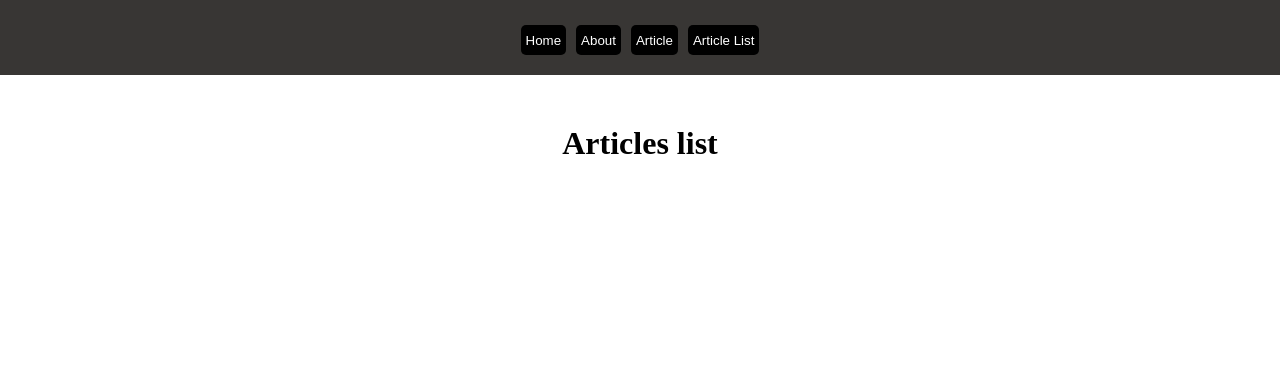
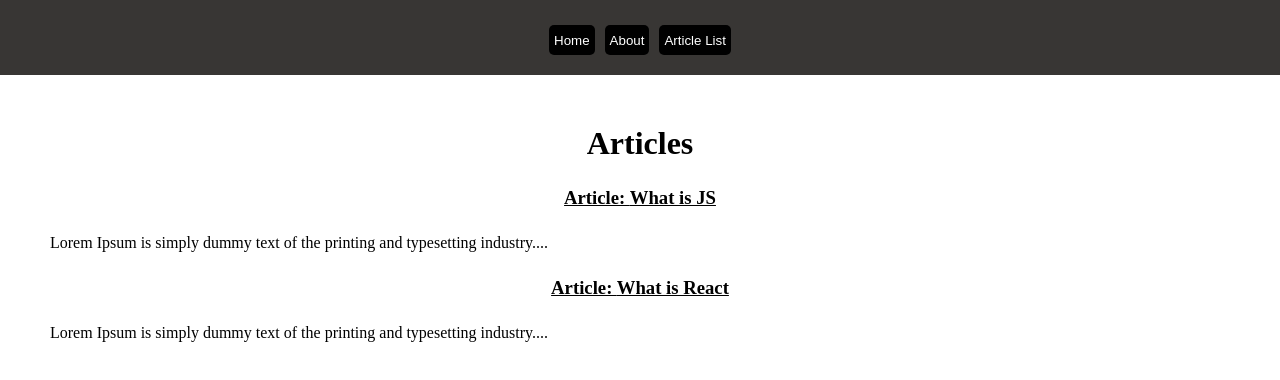
Before and after one commit to raselrzl/LinkdinCourse-ReactFull-Stack-Blog, a React (Create React App) app in the folder my-blog/: page /articles-list in a window 1280 px wide. Shown: the top 380 px of the page. Built offline with nearby package versions, Linux system fonts and the light colour scheme.

Commit message:
create default 404 page

```diff
--- a/my-blog/src/App.css
+++ b/my-blog/src/App.css
@@ -10,6 +10,7 @@
 nav{
   height:75px;
   background-color: rgb(56, 54, 52);
+  color: #000;
 
 }
 
@@ -17,9 +18,17 @@ nav ul li{
   list-style-type: none;
 
 }
+nav ul li a{
+  color: white;
+  list-style-type: none;
+  text-decoration: none;
+
+}
 a {
-  color: white;
   text-decoration: none;
+  color: #000;
+
+
 }
 
 button{
@@ -38,6 +47,7 @@ button{
 .contents{
   margin:25px;
   padding:25px;
+  margin-bottom: 50px;
 }
 h1{
   margin-bottom:25px
@@ -48,3 +58,14 @@ h1{
   background-color: bisque;
   transition: border-bottom .5s ease-in-out;
 }
+p{
+  text-align: justify;
+
+}
+.contents h3{
+  margin: 25px;
+}
+
+.article{
+  text-decoration: underline;
+}
--- a/my-blog/src/App.js
+++ b/my-blog/src/App.js
@@ -1,10 +1,11 @@
 import './App.css';
 import Home from './Pages/Home';
-import {BrowserRouter as Router, Routes, Route} from 'react-router-dom'
+import {BrowserRouter as Router, Routes, Route,} from 'react-router-dom'
 import About from './Pages/About';
 import Article from './Pages/Article';
 import ArticleList from './Pages/ArticleList';
 import Navbar from './Components/Navbar';
+import NotFound from './Pages/NotFound';
 
 function App() {
   return (<Router>
@@ -15,6 +16,7 @@ function App() {
       <Route path='/about' element={<About />}/>
       <Route path='/article/:name' element={<Article />}/>
       <Route path='/articles-list' element={<ArticleList />}/>
+      <Route path='*' element={<NotFound />}/>
     </Routes>
     </div>
     </Router>
--- /dev/null
+++ b/my-blog/src/Components/AllArticles.js
@@ -0,0 +1,15 @@
+import React from 'react';
+import {Link} from 'react-router-dom'
+
+export default function AllArticles({articles}) {
+  return <div>
+     {articles.map((article, key)=>(
+         <Link to={`/article/${article.name}`} key={key}>
+            <h3 className='article'>Article: {article.title}</h3>
+            <p >{article.content[0].substring(0,150)}...</p>
+         </Link>
+    ))}
+
+
+       </div>;
+}
--- a/my-blog/src/Components/Navbar.js
+++ b/my-blog/src/Components/Navbar.js
@@ -18,12 +18,7 @@ export default function Navbar() {
                     </li>
                    </button>
 
-                    <button>
-                    <li>
-                        <Link to="/article" activeClassName="navbar__link--active">Article</Link>
-                    </li>
-                    </button>
-                    <button>
+                   <button>
                     <li>
                         <Link to="/articles-list" activeClassName="navbar__link--active">Article List</Link>
                     </li>
--- a/my-blog/src/Pages/Article.js
+++ b/my-blog/src/Pages/Article.js
@@ -1,15 +1,22 @@
 import React from 'react';
 import { useParams } from "react-router-dom";
+import AllArticles from '../Components/AllArticles';
 import articleContent from './ArticleContent'
+import NotFound from './NotFound';
 
 export default function Article() {
   const { name } = useParams();
   const article=articleContent.find(article=>article.name===name);
+  if (!article) return <NotFound />
+  const otherArticles=articleContent.filter(article=>article.name!==name);
   return (<div className='contents'>
+
                 <h1>{article.title}</h1>
                 {article.content.map((pargraph, key)=>(
                   <p key={key}>{pargraph}</p>
                 ))}
+                <h1>Other Articles</h1>
+                <AllArticles articles={otherArticles}/>
 
         </div>
   );
--- a/my-blog/src/Pages/ArticleList.js
+++ b/my-blog/src/Pages/ArticleList.js
@@ -1,7 +1,11 @@
 import React from 'react';
+import AllArticles from '../Components/AllArticles';
+import articlecontent from './ArticleContent'
 
-export default function ArticleList() {
+
+export default function articlelist() {
   return <div className='contents'>
-                <h1>Articles list</h1>
+                <h1>Articles</h1>
+                <AllArticles articles={articlecontent}/>
         </div>;
 }
--- /dev/null
+++ b/my-blog/src/Pages/NotFound.js
@@ -0,0 +1,7 @@
+import React from 'react';
+
+export default function NotFound() {
+  return <div>
+            <h1> 404: page not found</h1>
+       </div>;
+}
```
